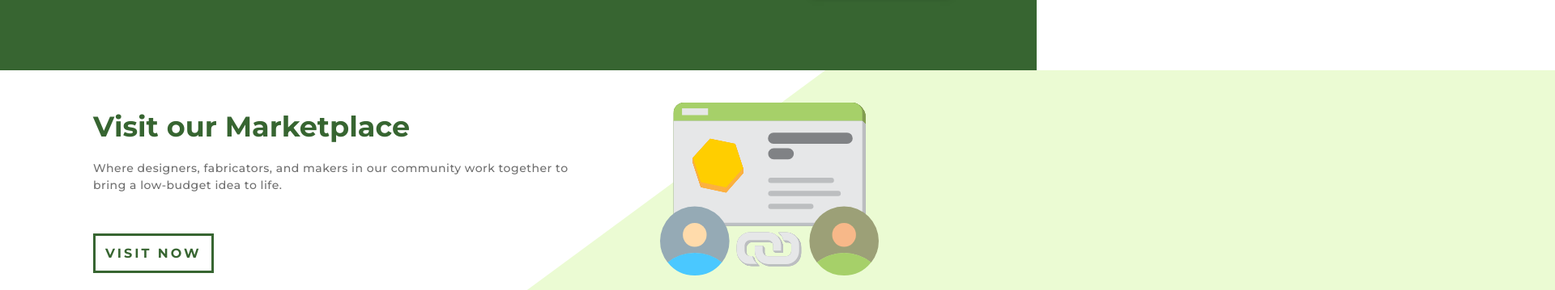
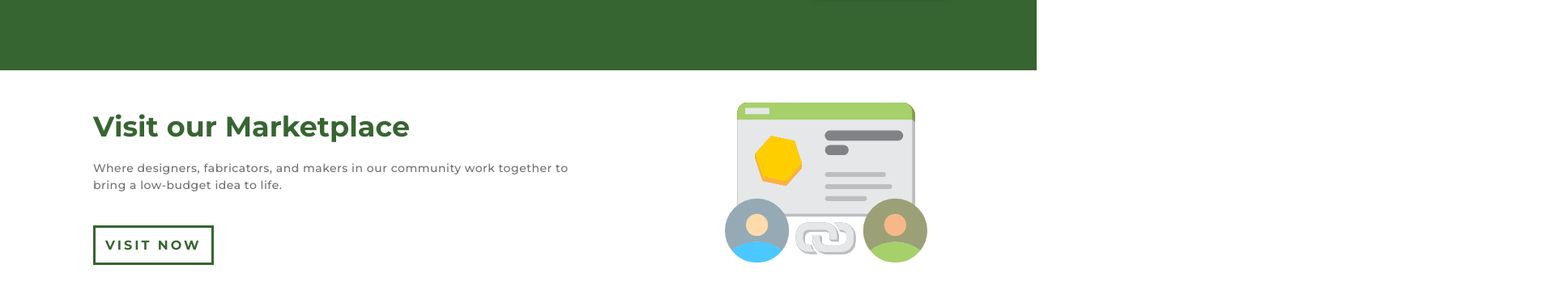
Before and after one commit to jbanta/You3DitLandingPage, a plain HTML site: page index.html in a window 1280 px wide. Shown: the part 2649-3008 px from the top of the page at 81% size, 1920 px wide, since content can reach past the window. Drawn offline with nearby package versions, Linux system fonts and the light colour scheme.

Commit message:
marketplace tweaks

```diff
--- a/assets/sass/style.scss
+++ b/assets/sass/style.scss
@@ -420,7 +420,7 @@ a {
   cursor: pointer;
   @extend .bold;
   transition: .2s;
-  margin-top: 30px
+  margin: 20px 0 50px;
 }
 #marketplace-infottext {
   margin-top: 20px;
@@ -435,8 +435,8 @@ a {
 
 #marketplace-graphic {
   position: absolute;
-  width: 270px;
-  left: 700px;
+  width: 250px;
+  left: 780px;
   top: 40px;
 }
 
--- a/index.html
+++ b/index.html
@@ -198,7 +198,7 @@
 
       <!-- MARKETPLACE SECTION -->
       <div id="marketplace-container" style="">
-        <img src="assets/img/marketplacebg.svg" alt="" id="marketplacebg">
+        <!-- <img src="assets/img/marketplacebg.svg" alt="" id="marketplacebg"> -->
         <div class="margin-container">
           <div class="sectitle" style="padding-top: 48px;">
             Visit our Marketplace
```
Also changed, not shown: assets/css/style.css.
